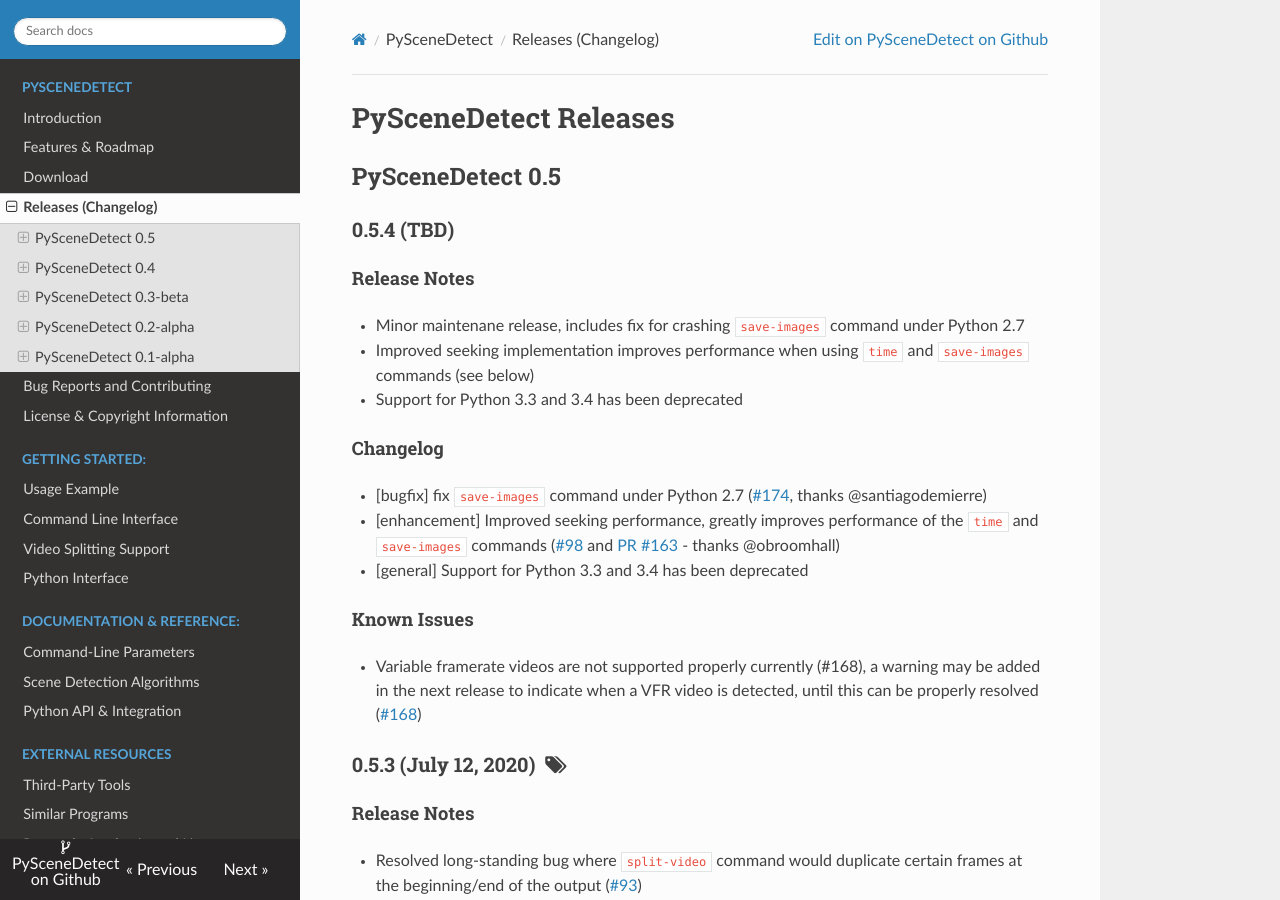
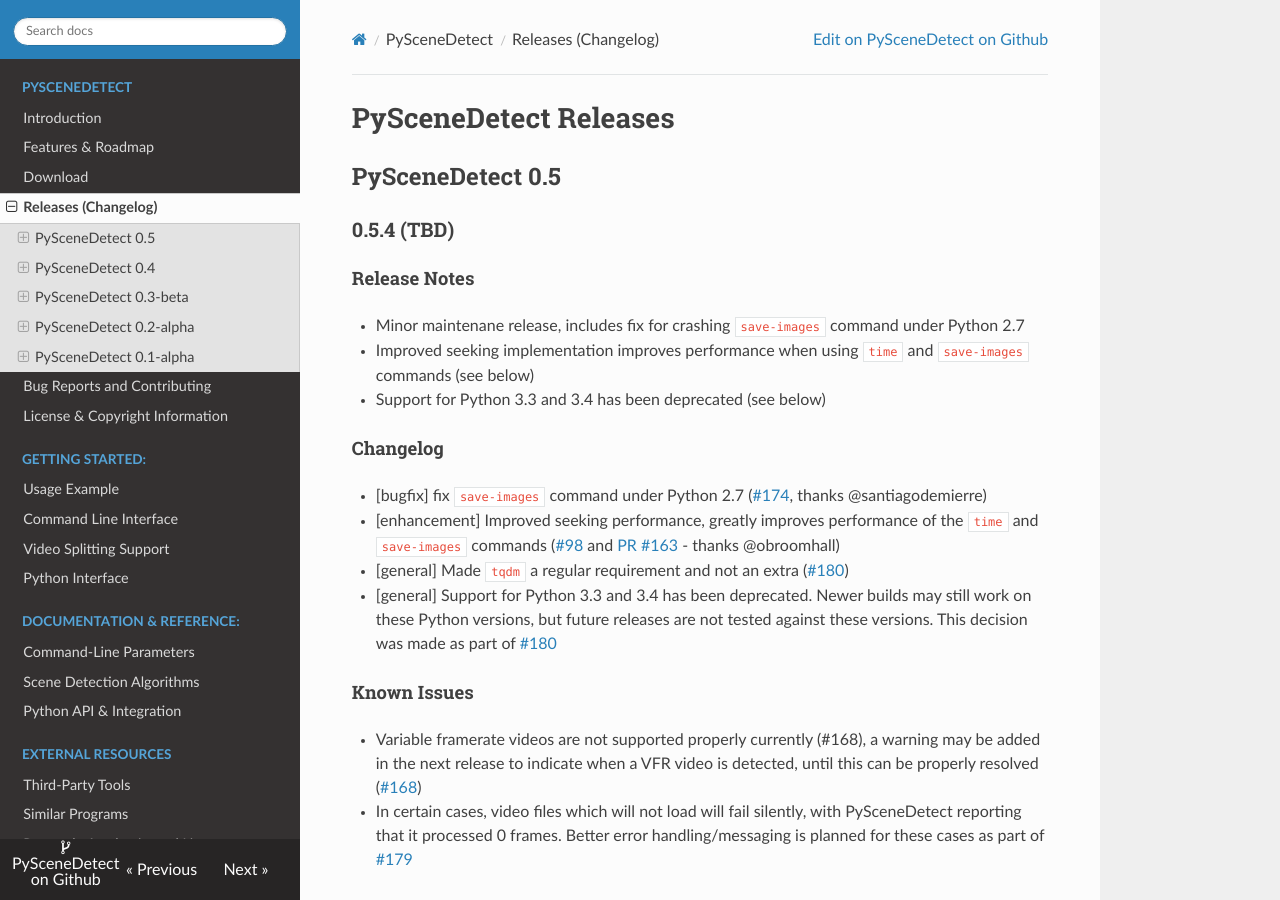
Before and after one commit to vovamushak/PySceneDetect, an MkDocs documentation site: the page built from docs/changelog.md, in a window 1280 px wide and 900 px high. Built offline with MkDocs 1.6.1, drawn with Linux system fonts in a browser that asks for light colours; nearby versions of some CDN libraries; old or Windows-style settings are respelled for this version of MkDocs.

Commit message:
Update changlog with reasoning. #180

```diff
--- a/docs/changelog.md
+++ b/docs/changelog.md
@@ -10,17 +10,19 @@ PySceneDetect Releases
 
  * Minor maintenane release, includes fix for crashing `save-images` command under Python 2.7
  * Improved seeking implementation improves performance when using `time` and `save-images` commands (see below)
- * Support for Python 3.3 and 3.4 has been deprecated
+ * Support for Python 3.3 and 3.4 has been deprecated (see below)
 
 #### Changelog
 
  * [bugfix] fix `save-images` command under Python 2.7 ([#174](https://github.com/Breakthrough/PySceneDetect/issues/174), thanks @santiagodemierre)
  * [enhancement] Improved seeking performance, greatly improves performance of the `time` and `save-images` commands ([#98](https://github.com/Breakthrough/PySceneDetect/issues/98) and [PR #163](https://github.com/Breakthrough/PySceneDetect/pull/163) - thanks @obroomhall)
- * [general] Support for Python 3.3 and 3.4 has been deprecated
+ * [general] Made `tqdm` a regular requirement and not an extra ([#180](https://github.com/Breakthrough/PySceneDetect/issues/98))
+ * [general] Support for Python 3.3 and 3.4 has been deprecated. Newer builds may still work on these Python versions, but future releases are not tested against these versions. This decision was made as part of [#180](https://github.com/Breakthrough/PySceneDetect/issues/98)
 
 #### Known Issues
 
  * Variable framerate videos are not supported properly currently (#168), a warning may be added in the next release to indicate when a VFR video is detected, until this can be properly resolved ([#168](https://github.com/Breakthrough/PySceneDetect/issues/168))
+ * In certain cases, video files which will not load will fail silently, with PySceneDetect reporting that it processed 0 frames.  Better error handling/messaging is planned for these cases as part of [#179](https://github.com/Breakthrough/PySceneDetect/issues/179)
 
 
 ### 0.5.3 (July 12, 2020) &nbsp;<span class="fa fa-tags"></span>
```
